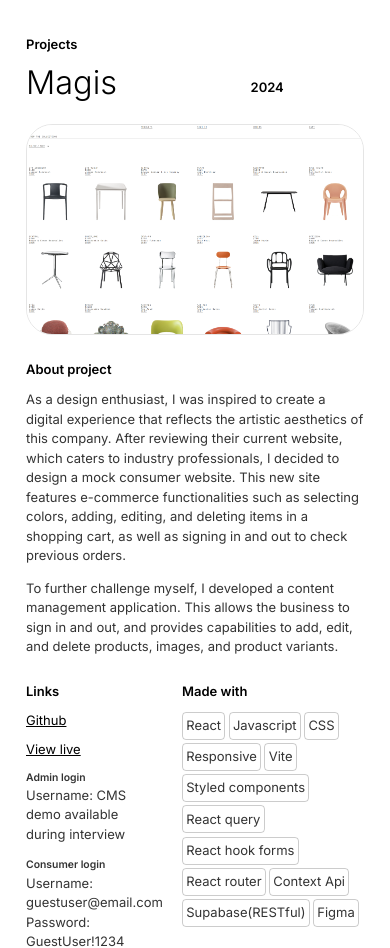
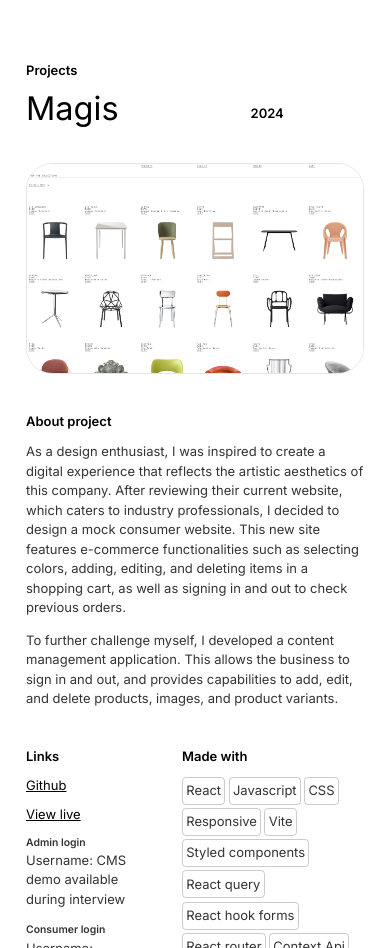
Before and after one commit to JoshuaIsADev/joshua-llaneza, a plain HTML site: page index.html in a window 390 px wide. Shown: the part 1052-2000 px from the top of the page. Drawn offline with Linux system fonts and the light colour scheme.

Commit message:
css gap adjust

```diff
--- a/styles.css
+++ b/styles.css
@@ -46,7 +46,7 @@ a {
 
 .font-l {
   font-family: 'Inter', sans-serif;
-  font-weight: 300;
+  font-weight: 400;
   font-size: 2.5rem;
   line-height: 2.75rem;
   color: rgb(0, 0, 0);
@@ -153,7 +153,7 @@ footer {
 .project-wrapper {
   display: grid;
   grid-template-columns: 2fr 1fr;
-  row-gap: 2rem;
+  row-gap: 4rem;
   column-gap: 6rem;
   padding-bottom: 8rem;
 }
@@ -230,7 +230,7 @@ footer {
 
   main {
     grid-template-columns: 1fr 4fr;
-    gap: 3rem;
+    gap: 4rem;
     padding: 8rem 2rem 6rem;
   }
 
@@ -301,7 +301,7 @@ footer {
     display: grid;
     grid-template-columns: 1.75fr 1fr;
     gap: 2rem;
-    row-gap: 1rem;
+    row-gap: 2rem;
     padding-bottom: 8rem;
   }
 }
```
